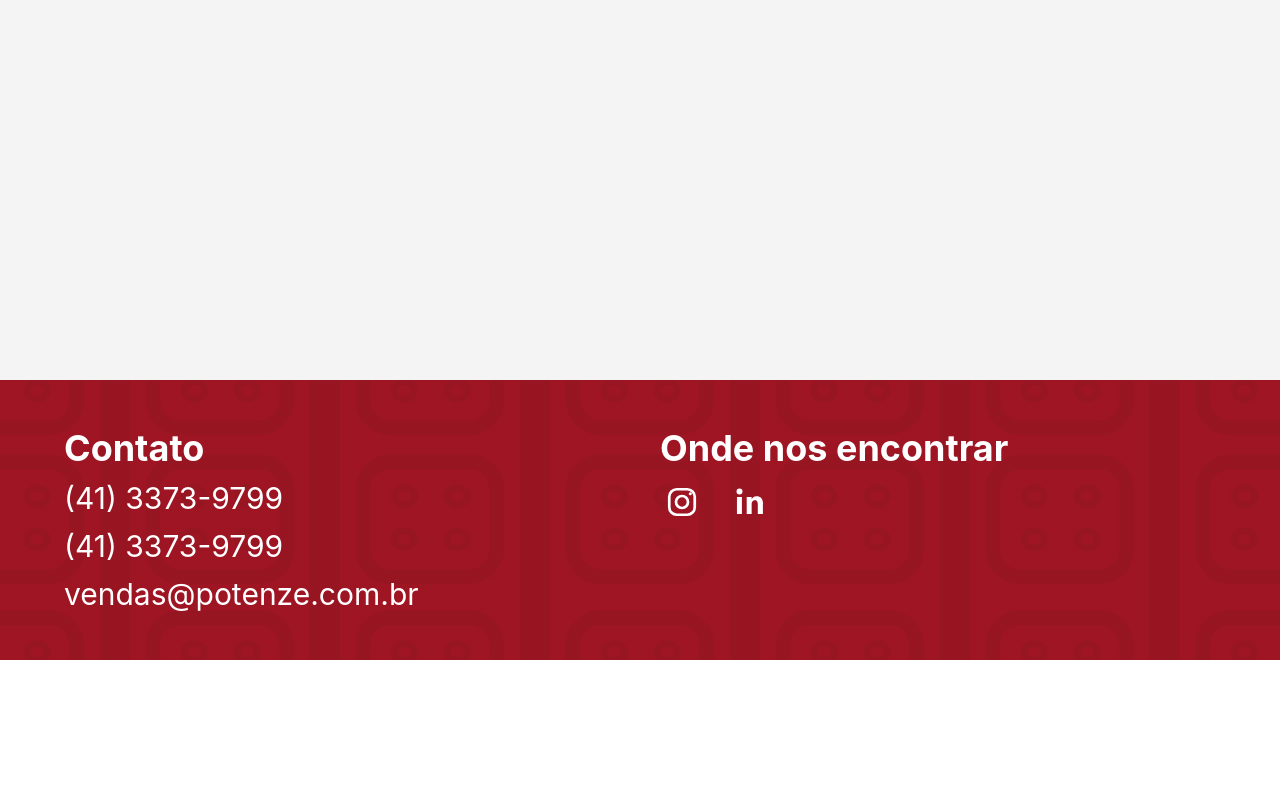
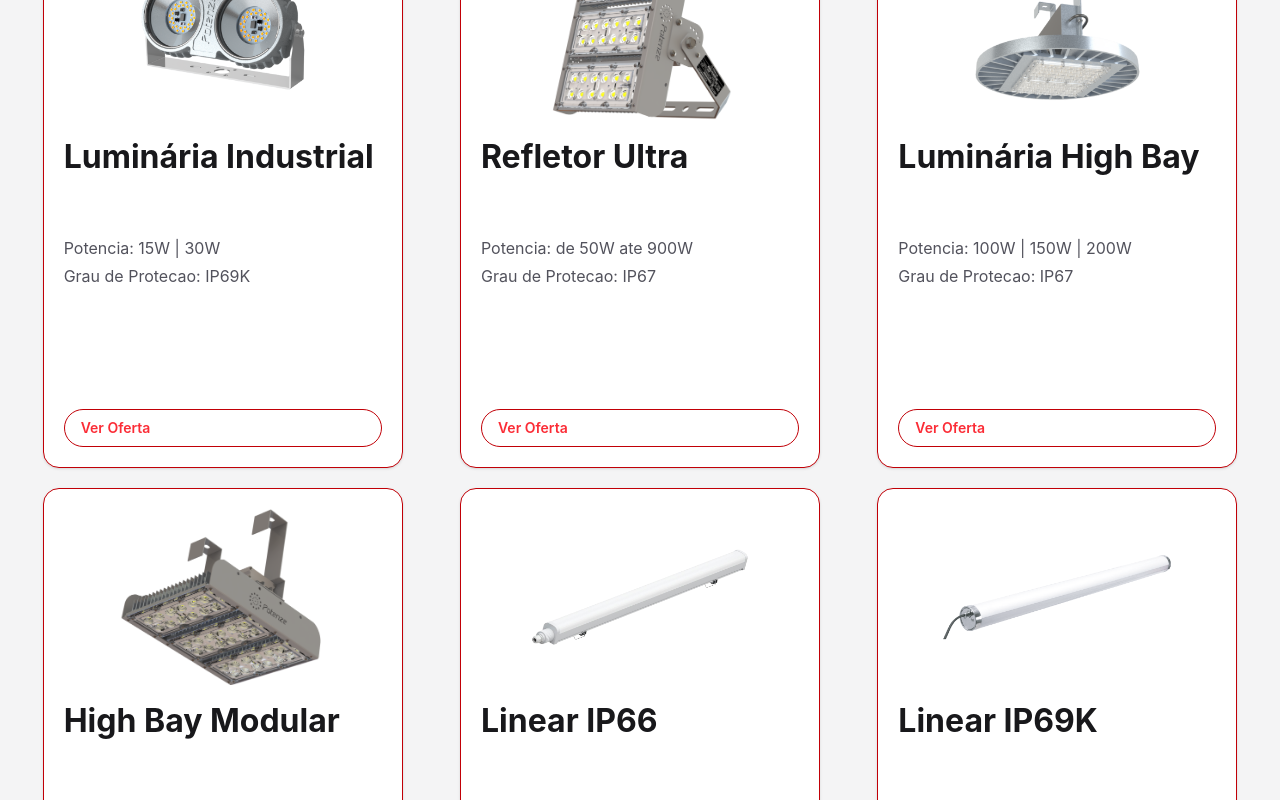
Before and after one commit to vdss-x00/Proposta-de-Nova-Pagina-Web---Potenze-Iluminacao-LED---Jornadas-de-Aprendizagem, a React (Vite) app: page /produtos in a window 1280 px wide. Shown: the part 500-1300 px from the top of the page. Before the commit the page ends 1160 px from the top, so only its background shows below. Built offline with nearby package versions, Linux system fonts and the light colour scheme.

Commit message:
Terminar estrutura da página de Produtos

```diff
--- a/src/paginas/Produtos.jsx
+++ b/src/paginas/Produtos.jsx
@@ -5,8 +5,108 @@ import EX from "../assets/luminaria_ex.png";
 import Industriais from "../assets/luminaria_industrial.png";
 import IlumPubli from "../assets/luminaria_publica.png";
 import Lineares from "../assets/linear_ip69k.png";
+import highBayModular from "../assets/high_bay_modular.png";
+import linearIp66 from "../assets/linear_ip66.png";
+import luminariaDeco from "../assets/luminaria_deco.png";
+import luminariaFrigorifico from "../assets/luminaria_frigorifico.png";
+
+const parceirosRaw = import.meta.glob("../assets/empresas/*.png", {
+  eager: true,
+  import: "default",
+});
+
+function chunkArray(items, chunkSize) {
+  const result = [];
+  for (let idx = 0; idx < items.length; idx += chunkSize) {
+    result.push(items.slice(idx, idx + chunkSize));
+  }
+  return result;
+}
 
 function Produtos() {
+  const ofertas = [
+    {
+      nome: "Luminária Industrial",
+      detalhes: ["Potencia: 15W | 30W", "Grau de Protecao: IP69K"],
+      imagem: Industriais,
+      filtro: "Industriais",
+    },
+    {
+      nome: "Refletor Ultra",
+      detalhes: ["Potencia: de 50W ate 900W", "Grau de Protecao: IP67"],
+      imagem: Refletor,
+      filtro: "Refletores",
+    },
+    {
+      nome: "Luminária High Bay",
+      detalhes: ["Potencia: 100W | 150W | 200W", "Grau de Protecao: IP67"],
+      imagem: HighBay,
+      filtro: "High Bay",
+    },
+    {
+      nome: "High Bay Modular",
+      detalhes: [
+        "Aplicacao: galpoes e centros logisticos",
+        "Consulte potencia e configuracoes",
+      ],
+      imagem: highBayModular,
+      filtro: "High Bay",
+    },
+    {
+      nome: "Linear IP66",
+      detalhes: [
+        "Aplicacao: areas industriais internas",
+        "Protecao reforcada contra poeira e agua",
+      ],
+      imagem: linearIp66,
+      filtro: "Lineares",
+    },
+    {
+      nome: "Linear IP69K",
+      detalhes: [
+        "Aplicacao: ambientes com higienizacao intensa",
+        "Alta resistencia para lavagem pressurizada",
+      ],
+      imagem: Lineares,
+      filtro: "Lineares",
+    },
+    {
+      nome: "Luminária Deco",
+      detalhes: [
+        "Aplicacao: projetos arquitetonicos e decorativos",
+        "Consulte modelos e temperaturas de cor",
+      ],
+      imagem: luminariaDeco,
+      filtro: "Iluminação Pública",
+    },
+    {
+      nome: "Luminária Ex",
+      detalhes: [
+        "Aplicacao: areas classificadas",
+        "Consulte certificacoes e configuracoes",
+      ],
+      imagem: EX,
+      filtro: "EX",
+    },
+    {
+      nome: "Luminária Frigorífico",
+      detalhes: [
+        "Aplicacao: camaras frias e frigorificos",
+        "Projetada para baixas temperaturas",
+      ],
+      imagem: luminariaFrigorifico,
+      filtro: "Industriais",
+    },
+    {
+      nome: "Luminária Pública",
+      detalhes: [
+        "Aplicacao: vias e areas externas",
+        "Consulte fotometria e opcoes de montagem",
+      ],
+      imagem: IlumPubli,
+      filtro: "Iluminação Pública",
+    },
+  ];
   const [activeIndex, setActiveIndex] = useState(null);
 
   const botoes = [
@@ -18,19 +118,34 @@ function Produtos() {
     { img: Lineares, label: "Lineares" },
   ];
 
+  const parceiros = Object.entries(parceirosRaw)
+    .sort(([pathA], [pathB]) =>
+      pathA.localeCompare(pathB, undefined, { numeric: true }),
+    )
+    .map(([_, imagem], idx) => ({
+      nome: `Empresa parceira ${idx + 1}`,
+      imagem,
+    }));
+
+  const parceirosDesktop = chunkArray(parceiros, 9);
+  const activeFilter = activeIndex !== null ? botoes[activeIndex].label : null;
+  const filteredOfertas = activeFilter
+    ? ofertas.filter((oferta) => oferta.filtro === activeFilter)
+    : ofertas;
+
   return (
     <div className="min-h-screen bg-zinc-100 font-sans text-zinc-900 dark:bg-[#303030] dark:text-[#fffafa]">
-
-      <h2 className="text-2xl font-bold mb-10 mt-20 ml-10 dark:text-[#fffafa]">
+      <div className="mx-auto max-w-7xl px-6 pb-20">
+        <h2 className="text-2xl font-bold mb-10 mt-20 dark:text-[#fffafa]">
           Categorias
         </h2>
 
-      <section className="space-evenly flex flex-wrap gap-8 justify-center dark:text-[#fffafa]">
+        <section className="grid w-full grid-cols-2 gap-6 sm:grid-cols-3 md:grid-cols-6 justify-items-center mb-16 dark:text-[#fffafa]">
           {botoes.map((botao, index) => (
             <button
               key={index}
               onClick={() => setActiveIndex(index)}
-            className="cursor-pointer w-[180px] flex flex-col items-center"
+              className="cursor-pointer w-full max-w-[180px] flex flex-col items-center"
             >
               <div
                 className={`inline-block border-[#d9d9d9] border-3 rounded-[20px] overflow-hidden p-3 transition-colors ${
@@ -49,6 +164,35 @@ function Produtos() {
             </button>
           ))}
         </section>
+
+        <div className="grid gap-5 justify-items-center md:grid-cols-2 lg:grid-cols-3">
+          {filteredOfertas.map((oferta) => (
+            <article
+              key={oferta.nome}
+              className="flex h-[34rem] w-[360px] flex-col rounded-2xl border border-red-700 bg-white p-5 shadow-sm"
+            >
+              <div className="mb-4 flex h-44 items-center justify-center rounded-xl">
+                <img
+                  src={oferta.imagem}
+                  alt={oferta.nome}
+                  className="h-full w-full object-contain object-center"
+                />
+              </div>
+              <h3 className="min-h-[5.5rem] text-[2rem] font-bold leading-tight">
+                {oferta.nome}
+              </h3>
+              <ul className="mt-3 min-h-[4.5rem] space-y-1.5 text-[1rem] leading-snug text-zinc-600">
+                {oferta.detalhes.map((detalhe) => (
+                  <li key={detalhe}>{detalhe}</li>
+                ))}
+              </ul>
+              <button className="mt-auto inline-flex items-center gap-2 rounded-full border border-red-700 px-4 py-2 text-sm font-semibold text-red-500 hover:bg-red-700 hover:text-white transition-all duration-300">
+                Ver Oferta
+              </button>
+            </article>
+          ))}
+        </div>
+      </div>
     </div>
   );
 }
```
Lines whose indentation alone changed are shown as unchanged.
